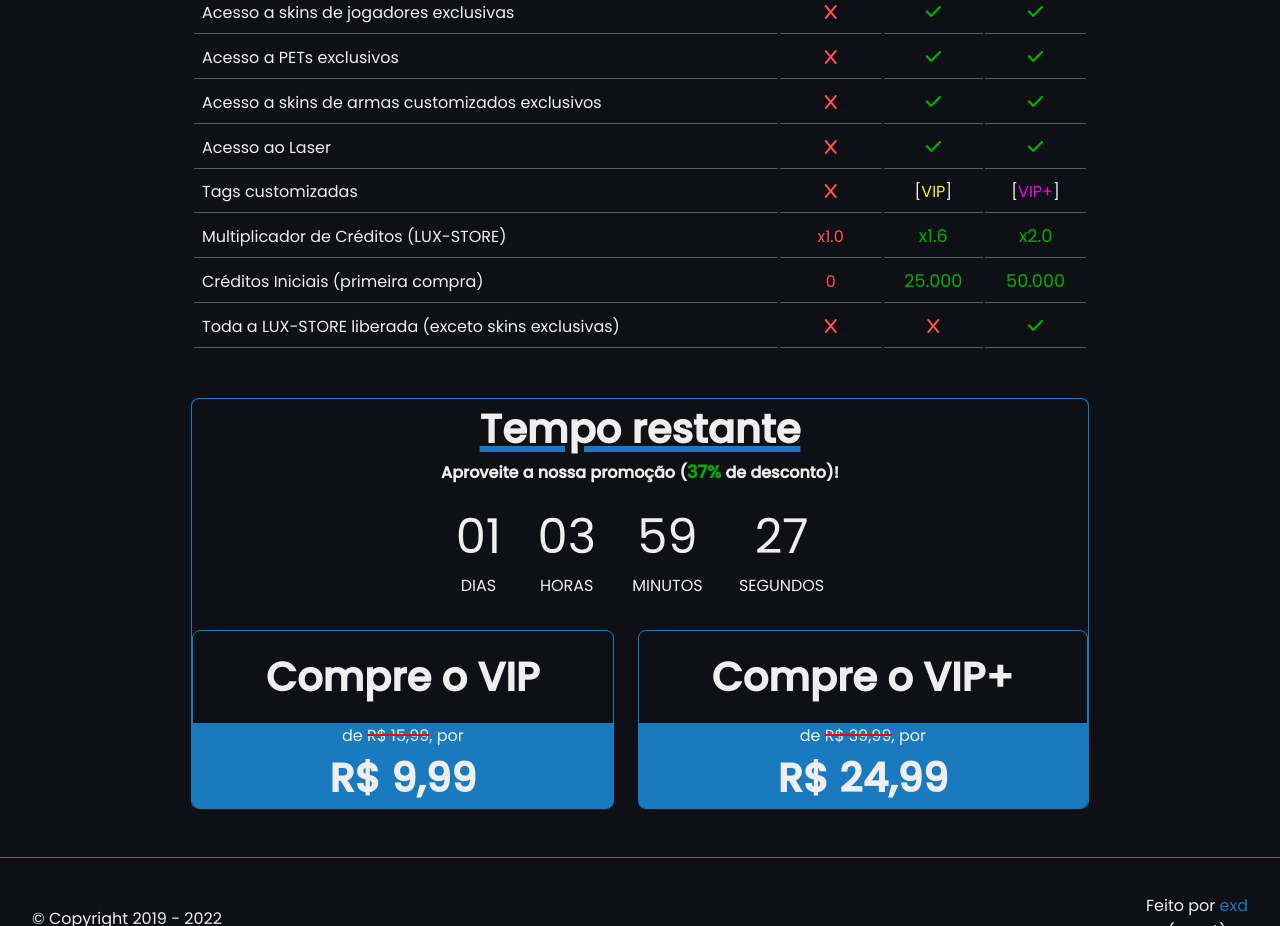
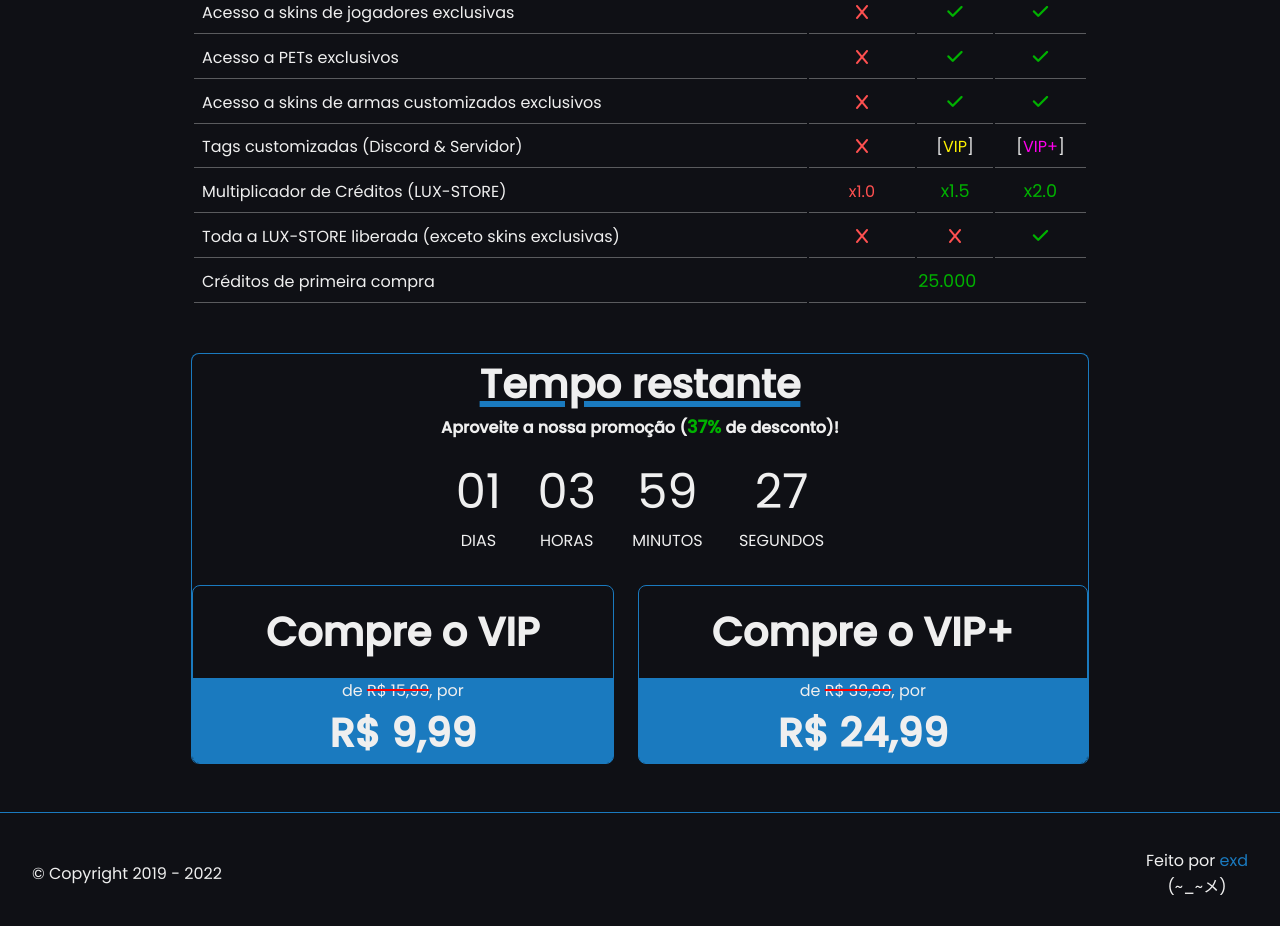
Before and after one commit to exd02/lux-servers-website, a plain HTML site: page index.html in a window 1280 px wide. Shown: the part 1137-2063 px from the top of the page. Drawn offline with Linux system fonts and the light colour scheme.

Commit message:
update info

```diff
--- a/index.html
+++ b/index.html
@@ -96,13 +96,7 @@
           <td class="info-vip value-pos"><i class="fa-solid fa-check"></i></td>
         </tr>
         <tr>
-          <td>Acesso ao Laser</td>
-          <td class="info-normal value-neg"><i class="fa-solid fa-x"></i></td>
-          <td class="info-vip value-pos"><i class="fa-solid fa-check"></i></td>
-          <td class="info-vip value-pos"><i class="fa-solid fa-check"></i></td>
-        </tr>
-        <tr>
-          <td>Tags customizadas</td>
+          <td>Tags customizadas (Discord & Servidor)</td>
           <td class="info-normal value-neg"><i class="fa-solid fa-x"></i></td>
           <td class="info-vip">[<span style="color: rgb(255, 242, 0)">VIP</span>]</td>
           <td class="info-vip">[<span style="color: rgb(255, 0, 238)">VIP+</span>]</td>
@@ -110,20 +104,18 @@
         <tr>
           <td>Multiplicador de Créditos (LUX-STORE)</td>
           <td class="info-normal value-neg">x1.0</td>
-          <td class="info-vip  value-pos">x1.6</td>
+          <td class="info-vip  value-pos">x1.5</td>
           <td class="info-vip value-pos">x2.0</td>
-        </tr>
-        <tr>
-          <td>Créditos Iniciais (primeira compra)</td>
-          <td class="info-normal value-neg">0</td>
-          <td class="info-normal  value-pos">25.000</td>
-          <td class="info-vip value-pos">50.000</td>
         </tr>
         <tr>
           <td>Toda a LUX-STORE liberada (exceto skins exclusivas)</td>
           <td class="info-normal value-neg"><i class="fa-solid fa-x"></i></td>
           <td class="info-normal value-neg"><i class="fa-solid fa-x"></i></td>
           <td class="info-vip value-pos"><i class="fa-solid fa-check"></i></td>
+        </tr>
+        <tr>
+          <td>Créditos de primeira compra</td>
+          <td class="info-normal value-pos" colspan="3">25.000</td>
         </tr>
       </tbody>
     </table>
```
